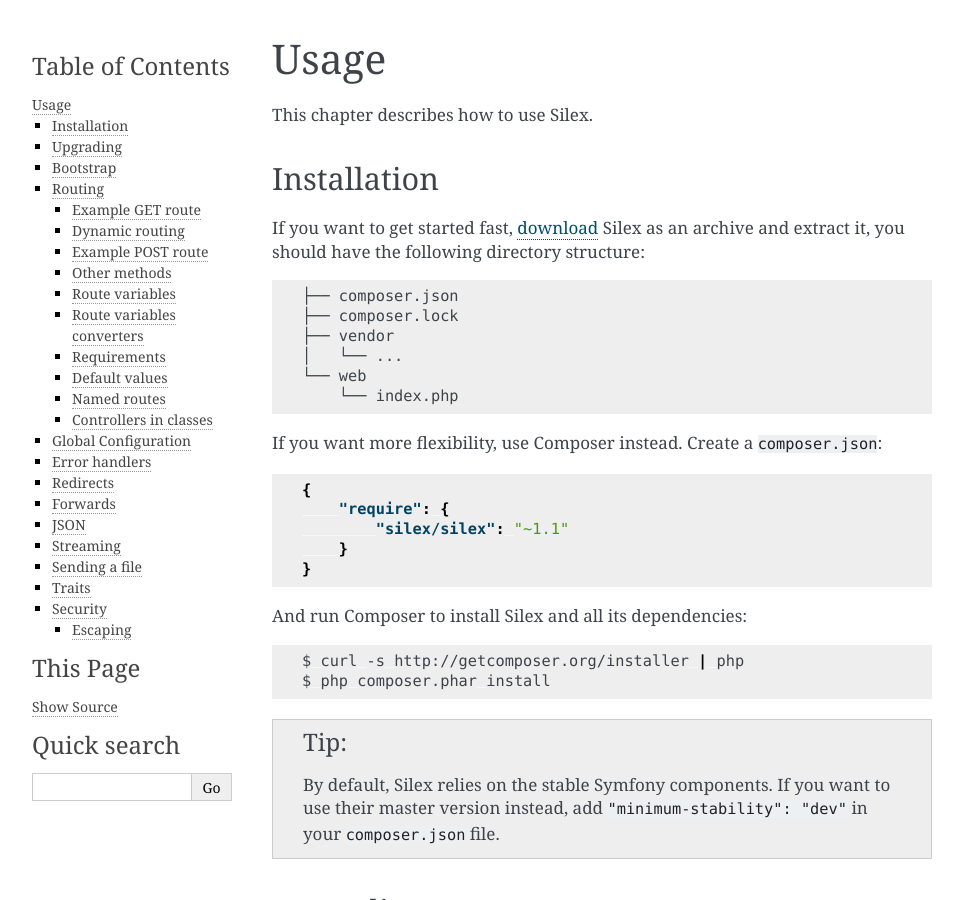
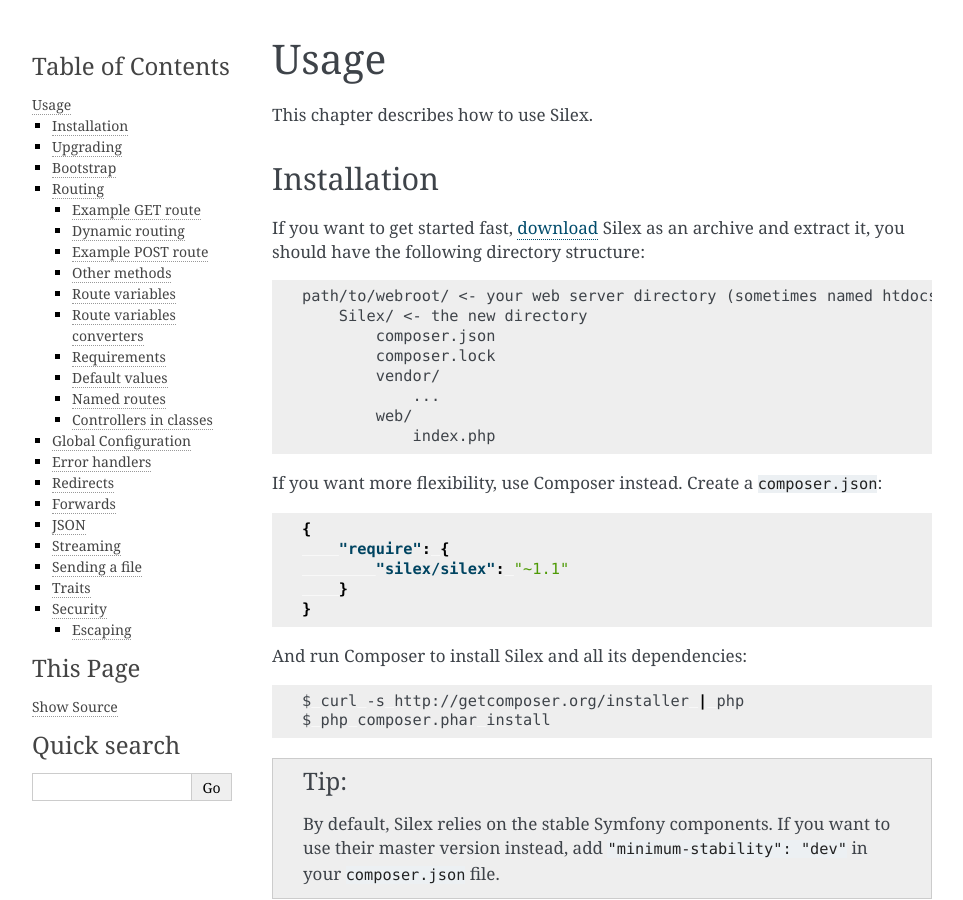
Before and after one commit to silexphp/Silex, a Sphinx documentation site: the page built from doc/usage.rst, in a window 1280 px wide and 900 px high. Shown: the whole window, without its empty margins (148-1111 px from the left). Built offline with Sphinx 7.4.7, drawn with Linux system fonts in a browser that asks for light colours.

Commit message:
Resolve #669 - The pdf documentation is unable to display some specials characters

```diff
--- a/doc/usage.rst
+++ b/doc/usage.rst
@@ -11,12 +11,14 @@
 
 .. code-block:: text
 
-    ├── composer.json
-    ├── composer.lock
-    ├── vendor
-    │   └── ...
-    └── web
-        └── index.php
+    path/to/webroot/ <- your web server directory (sometimes named htdocs or public)
+        Silex/ <- the new directory
+            composer.json
+            composer.lock
+            vendor/
+                ...
+            web/
+                index.php
 
 If you want more flexibility, use Composer instead. Create a
 ``composer.json``:
```
